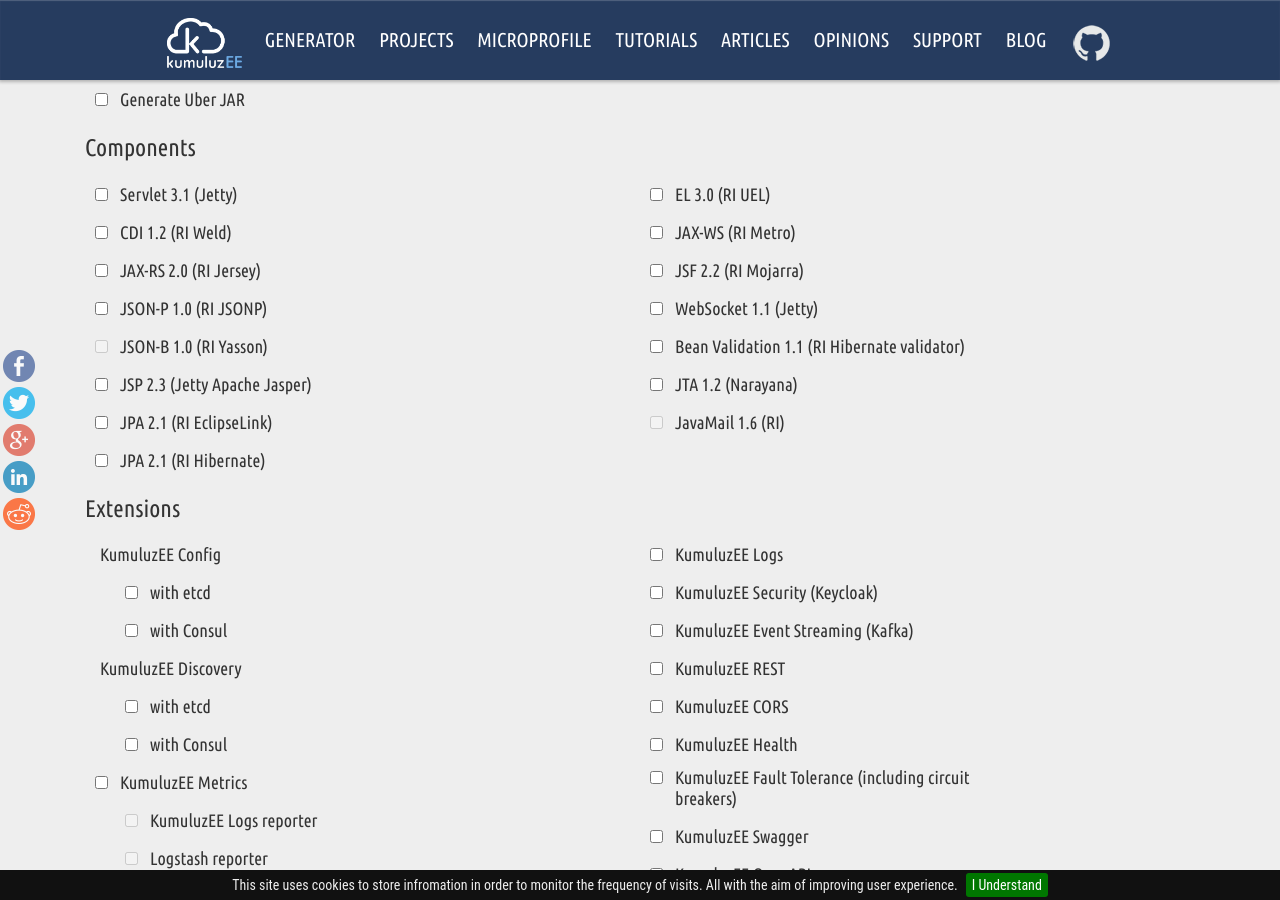
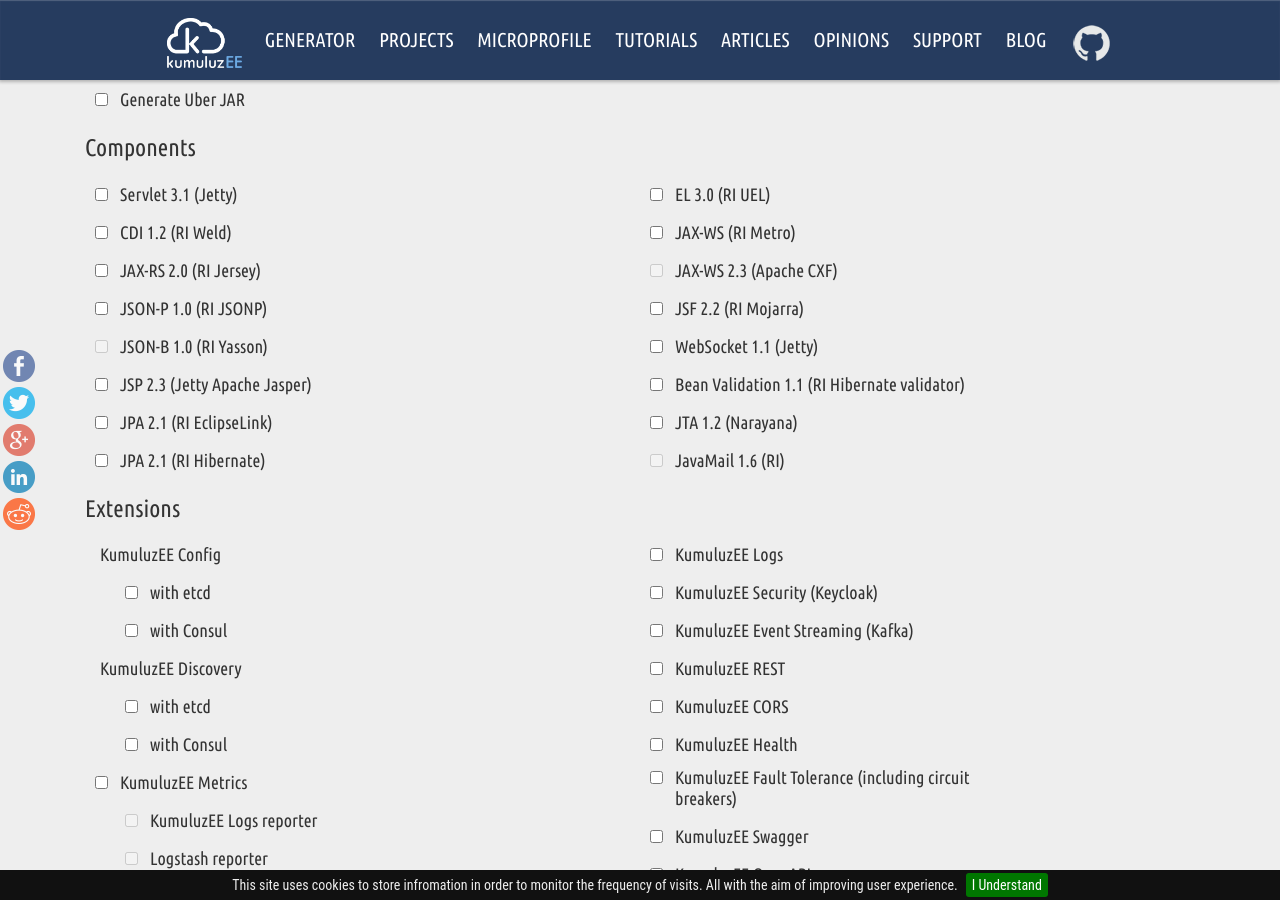
Before and after one commit to kumuluz/ee.kumuluz.com, a Jekyll site: the page built from generator/index.html, in a window 1280 px wide and 900 px high, scrolled down 594 px. Built offline with Jekyll 4.4.1, drawn with Linux system fonts in a browser that asks for light colours; nearby versions of some CDN libraries; comment, search, counter and statistics services are not loaded.

Commit message:
Replaced beta.2 with beta.3, added JAX-WS CXF

```diff
--- a/generator/index.html
+++ b/generator/index.html
@@ -34,7 +34,7 @@
 							<div class="col-xs-12 col-sm-8">
 								<select id="version" name="version" class="form-control">
 									<option value="3.0.0-SNAPSHOT">3.0.0-SNAPSHOT</option>
-									<option value="3.0.0-beta.2">3.0.0-beta.2</option>
+									<option value="3.0.0-beta.3">3.0.0-beta.3</option>
 									<option value="2.5.3" selected>2.5.3</option>
 									<option value="2.5.2">2.5.2</option>
 									<option value="2.4.1">2.4.1</option>
@@ -174,6 +174,12 @@
 								<label>
 									<input id="jax-ws-metro" type="checkbox" name="dependencies" value="com.kumuluz.ee:kumuluzee-jax-ws-metro" />
 									<span>JAX-WS (RI Metro)</span>
+								</label>
+							</div>
+							<div class="checkbox-inline col-xs-12 col-sm-offset-3 col-sm-9">
+								<label>
+									<input id="jax-ws-cxf" class="v3-0-0" type="checkbox" name="dependencies" value="com.kumuluz.ee:kumuluzee-jax-ws-cxf" />
+									<span>JAX-WS 2.3 (Apache CXF)</span>
 								</label>
 							</div>
 							<div class="checkbox-inline col-xs-12 col-sm-offset-3 col-sm-9">
@@ -563,7 +569,7 @@
 			}
 		}
 		var templateUrl = '/assets/template.xml?t=' + new Date().getTime();
-		if ($('#version').val() == '2.4.0' || $('#version').val() == '2.4.1' || $('#version').val() == '2.5.2' || $('#version').val() == '3.0.0-beta.2' || $('#version').val() == '3.0.0-SNAPSHOT' || $('#version').val() == '2.5.3') {
+		if ($('#version').val() == '2.4.0' || $('#version').val() == '2.4.1' || $('#version').val() == '2.5.2' || $('#version').val() == '3.0.0-beta.3' || $('#version').val() == '3.0.0-SNAPSHOT' || $('#version').val() == '2.5.3') {
 			templateUrl = '/assets/template240.xml?t=' + new Date().getTime();
 		}
 
@@ -623,7 +629,7 @@
 			disableAllNewVersions();
 			switch (e.target.value) {
 				case '3.0.0-SNAPSHOT':
-				case '3.0.0-beta.2':
+				case '3.0.0-beta.3':
 					$(".v3-0-0").each(function (i, elm) {
 						$(elm).prop('disabled', false);
 						disableChildren('.metrics-comp', true);
@@ -659,7 +665,7 @@
 
 			switch (e.target.value) {
 				case '3.0.0-SNAPSHOT':
-				case '3.0.0-beta.2':
+				case '3.0.0-beta.3':
 					$('#servlet-jetty').next().text('Servlet 3.1 (Jetty)');
 					$('#cdi-weld').next().text('CDI 2.0 (RI Weld)');
 					$('#jax-rs-jersey').next().text('JAX-RS 2.1 (RI Jersey)');
@@ -673,7 +679,7 @@
 					$('#jsf-mojarra').next().text('JSF 2.3 (RI Mojarra)');
 					$('#websocket-jetty').next().text('WebSocket 1.1 (Jetty)');
 					$('#bean-validation-hibernate-validator').next().text('Bean Validation 2.0 (RI Hibernate validator)');
-					$('#jta-narayana').next().text('JTA 1.2 (Narayana)');
+					$('#jta-narayana').next().text('JTA 1.3 (Narayana)');
 					//$('#javamail-ri').next().text('JavaMail 1.6 (RI)');
 					return;
 				case '2.5.3':
```
